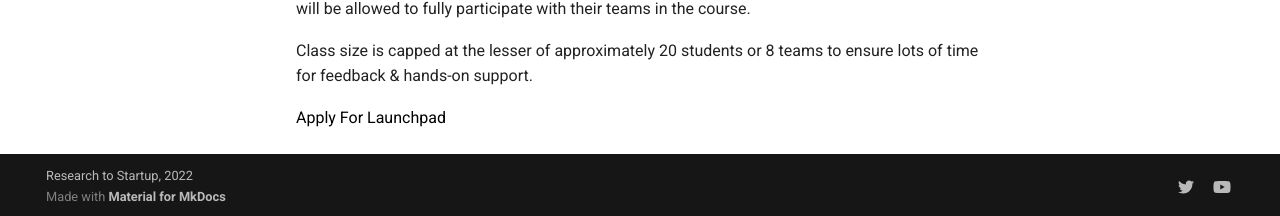
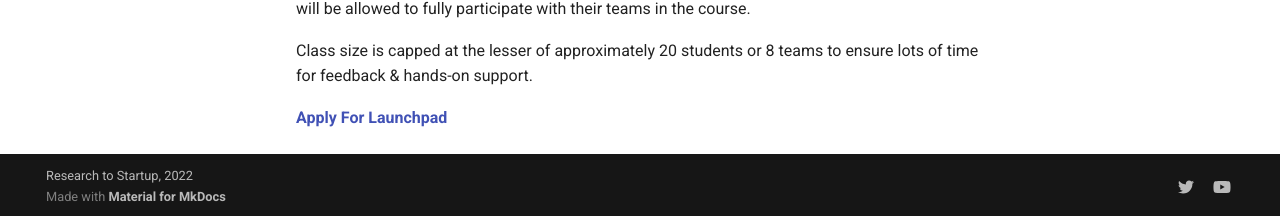
Before and after one commit to research-to-startup/research-to-startup.github.io, an MkDocs documentation site: the page built from docs/launchpad-sp23.md, in a window 1280 px wide and 1209 px high. Shown: the part 990-1206 px from the top of the window. Built offline with MkDocs 1.6.1 and Material for MkDocs 9.7.7, drawn with Linux system fonts in a browser that asks for light colours; comment, search, counter and statistics services are not loaded.

Commit message:
Update launchpad-sp23.md

```diff
--- a/docs/launchpad-sp23.md
+++ b/docs/launchpad-sp23.md
@@ -28,4 +28,4 @@
 
 Class size is capped at the lesser of approximately 20 students or 8 teams to ensure lots of time for feedback & hands-on support.
 
-<a href="https://docs.google.com/forms/d/e/1FAIpQLScjmBWPXlD70tZYMatvR3ayI3Y5j8j8uoRm2_1cSkXGm5thSg/viewform"><button>Apply For Launchpad</button></a>
+<a class="apply-button" href="https://docs.google.com/forms/d/e/1FAIpQLScjmBWPXlD70tZYMatvR3ayI3Y5j8j8uoRm2_1cSkXGm5thSg/viewform">Apply For Launchpad</a>
```
